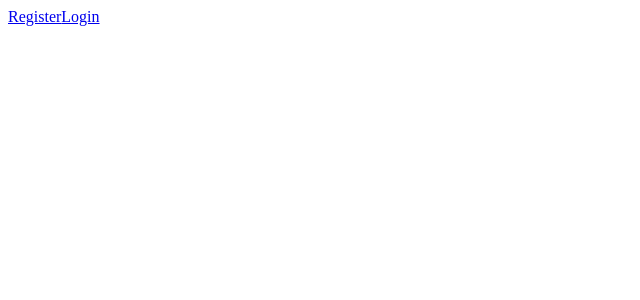
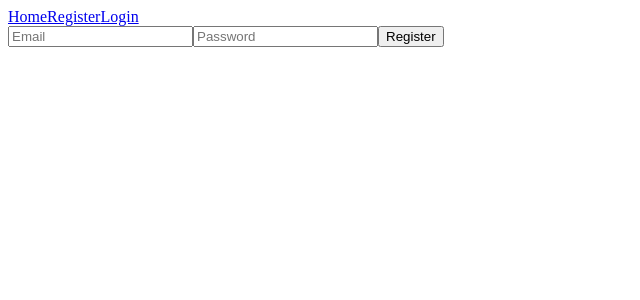
Before and after one commit to MrGio7/custom-auth-front-end, a React (Create React App) app: page /register in a window 1280 px wide. Shown: the top 300 px of the page, without its empty margins (0-640 px from the left). Built offline with nearby package versions, Linux system fonts and the light colour scheme.

Commit message:
added router pages

```diff
--- a/src/App.tsx
+++ b/src/App.tsx
@@ -1,7 +1,7 @@
 import React from "react";
 import { Route, Routes } from "react-router-dom";
 import { Home } from "./components/Home";
-import { Login } from "./components/login";
+import { Login } from "./components/Login";
 import { Register } from "./components/Register";
 
 export default function App() {
--- a/src/components/Home.tsx
+++ b/src/components/Home.tsx
@@ -1,13 +1,19 @@
 import React from "react";
-import { Link } from "react-router-dom";
+import { Link, Outlet } from "react-router-dom";
 
 interface Props {}
 
 export const Home: React.FC<Props> = () => {
   return (
     <>
-      <Link to="register">Register</Link>
-      <Link to="login">Login</Link>
+      <header>
+        <nav>
+          <Link to="/">Home</Link>
+          <Link to="/register">Register</Link>
+          <Link to="/login">Login</Link>
+        </nav>
+      </header>
+      <Outlet />
     </>
   );
 };
--- a/src/components/Register.tsx
+++ b/src/components/Register.tsx
@@ -1,7 +1,36 @@
-import React from "react";
+import React, { useState } from "react";
 
 interface Props {}
 
 export const Register: React.FC<Props> = () => {
-    return <div>register Page</div>
-}
+  const [email, setEmail] = useState("");
+  const [password, setPassword] = useState("");
+
+  return (
+    <form
+      onSubmit={(event) => {
+        event.preventDefault();
+        console.log("form submitted");
+        console.log(email, password);
+      }}
+    >
+      <input
+        value={email}
+        type="email"
+        placeholder="Email"
+        onChange={(event) => {
+          setEmail(event.target.value);
+        }}
+      />
+      <input
+        value={password}
+        type="password"
+        placeholder="Password"
+        onChange={(event) => {
+          setPassword(event.target.value);
+        }}
+      />
+      <button type="submit">Register</button>
+    </form>
+  );
+};
```
